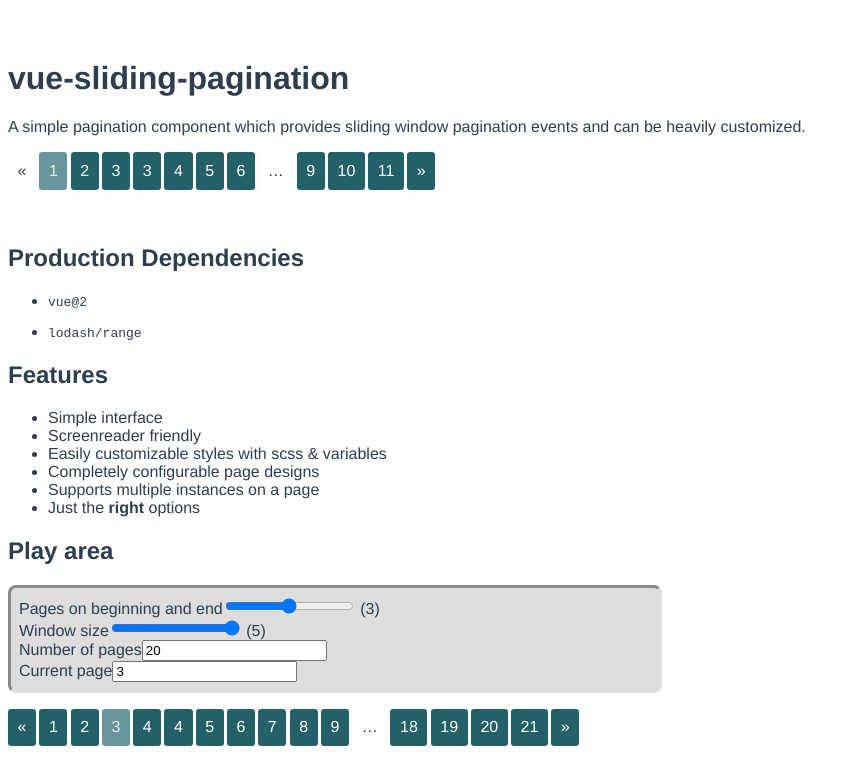
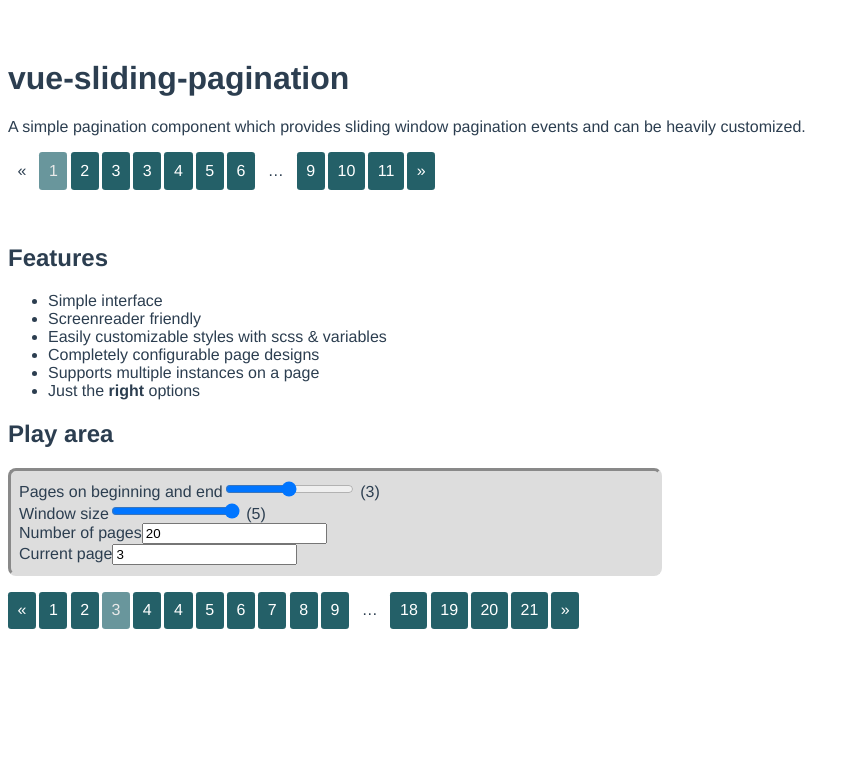
Before and after one commit to eFrane/vue-sliding-pagination, a Vue app: page / in a window 1280 px wide. Shown: the top 784 px of the page, without its empty margins (0-856 px from the left). Built offline with nearby package versions, Linux system fonts and the light colour scheme.

Commit message:
Remove dependencies section
As this is now a pure Vue-nilla Javascript component, there is no need to list
dependencies since Vue is obvious and there ain't no other ones.

```diff
--- a/src/App.vue
+++ b/src/App.vue
@@ -12,17 +12,6 @@
       :total="initialExample.total"
       @page-change="initialExample_changePage"
     />
-
-    <h2>Production Dependencies</h2>
-
-    <ul>
-      <li>
-        <pre>vue@2</pre>
-      </li>
-      <li>
-        <pre>lodash/range</pre>
-      </li>
-    </ul>
 
     <h2>Features</h2>
 
```
